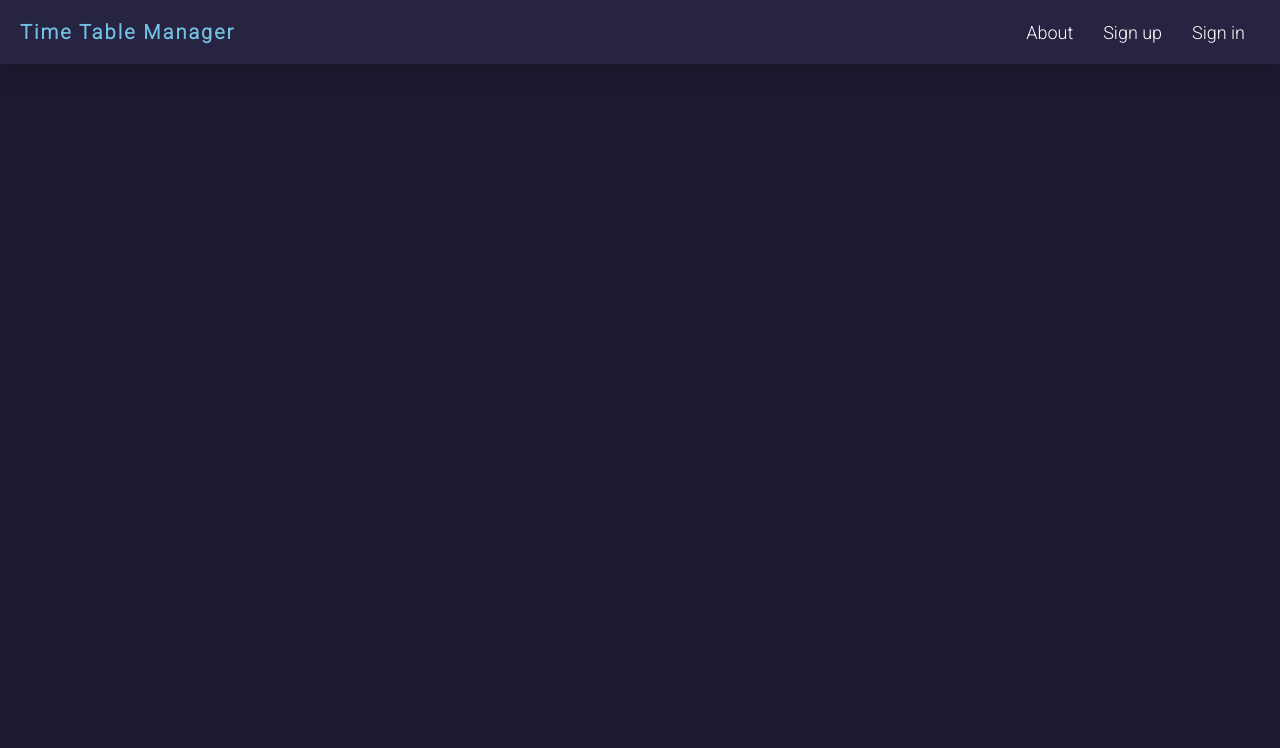
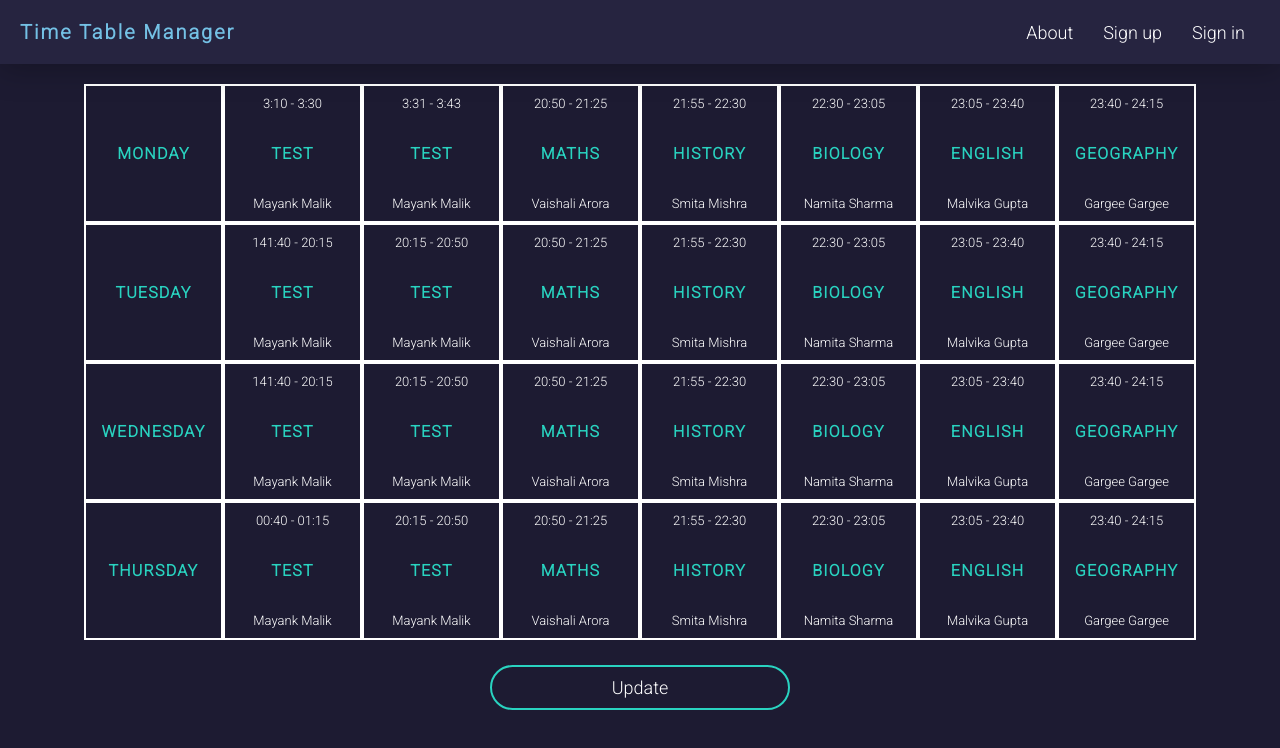
Before and after one commit to smeh09/time_saver_client, a React (Create React App) app: page /table in a window 1280 px wide. Shown: the top 748 px of the page. Built offline with nearby package versions, Linux system fonts and the light colour scheme.

Commit message:
frontend mostly done :)

```diff
--- a/src/App.js
+++ b/src/App.js
@@ -5,6 +5,7 @@ import {
 } from "react-router-dom";
 import Header from './components/Header';
 import Authenticate from './components/Authenticate';
+import Table from "./components/Table";
 
 function App() {
   return (
@@ -14,6 +15,7 @@ function App() {
         <Routes>
           <Route path='/' element={<></>} />
           <Route path='/authenticate' element={<Authenticate />} />
+          <Route path='/table' element={<Table />} />
         </Routes>
       </Router>
     </div>
--- a/src/components/Authenticate.js
+++ b/src/components/Authenticate.js
@@ -60,7 +60,7 @@ export default function Authenticate() {
               <>
                 <div className='authenticate-form-control'>
                   <div className='authenticate-form-control-input-label'>Full Name</div>
-                  <input type='text' className='authenticate-form-control-input' placeholder='Please enter your Email' value={signUpName} onChange={(e) => setSignUpName(e.target.value)} />
+                  <input type='text' className='authenticate-form-control-input' placeholder='Please enter your Name' value={signUpName} onChange={(e) => setSignUpName(e.target.value)} />
                 </div>
 
                 <div className='authenticate-form-control'>
--- /dev/null
+++ b/src/components/Table.js
@@ -0,0 +1,68 @@
+import React, { useState } from 'react';
+import './styles/table.css';
+
+const days = ['Monday', 'Tuesday', 'Wednesday', 'Thursday', 'Friday', 'Saturday', 'Sunday'];
+const date = new Date();
+const day = days[date.getDay() - 1];
+const hour = date.getHours();
+const mins = date.getMinutes();
+
+function formatTime(time) {
+  const formatted_time = time.split(':');
+  return formatted_time;
+}
+
+const isTaskNow = (d, time1, time2) => {
+
+  const formattedTime1 = formatTime(time1);
+  const formattedTime2 = formatTime(time2);
+
+  if (d !== day) return false;
+  if (hour < parseInt(formattedTime1[0]) || mins < parseInt(formattedTime1[1])) return false;
+  if (hour > parseInt(formattedTime2[0]) || (hour === parseInt(formattedTime2[0]) && mins > parseInt(formattedTime2[1]))) return false;
+  return true;
+}
+
+export default function Table() {
+
+  const table_sample_data = [
+    [
+      {'task': 'TEST', 'teacher': 'Mayank Malik', 'timings': ['3:10', '3:30']}, {'task': 'TEST', 'teacher': 'Mayank Malik', 'timings': ['3:31', '3:43']}, {'task': 'MATHS', 'teacher': 'Vaishali Arora', 'timings': ['20:50', '21:25']}, {'task': 'HISTORY', 'teacher': 'Smita Mishra', 'timings': ['21:55', '22:30']}, {'task': 'BIOLOGY', 'teacher': 'Namita Sharma', 'timings': ['22:30', '23:05']}, {'task': 'ENGLISH', 'teacher': 'Malvika Gupta', 'timings': ['23:05', '23:40']}, {'task': 'GEOGRAPHY', 'teacher': 'Gargee Gargee', 'timings': ['23:40', '24:15']}
+    ],
+    [
+      {'task': 'TEST', 'teacher': 'Mayank Malik', 'timings': ['141:40', '20:15']}, {'task': 'TEST', 'teacher': 'Mayank Malik', 'timings': ['20:15', '20:50']}, {'task': 'MATHS', 'teacher': 'Vaishali Arora', 'timings': ['20:50', '21:25']}, {'task': 'HISTORY', 'teacher': 'Smita Mishra', 'timings': ['21:55', '22:30']}, {'task': 'BIOLOGY', 'teacher': 'Namita Sharma', 'timings': ['22:30', '23:05']}, {'task': 'ENGLISH', 'teacher': 'Malvika Gupta', 'timings': ['23:05', '23:40']}, {'task': 'GEOGRAPHY', 'teacher': 'Gargee Gargee', 'timings': ['23:40', '24:15']}
+    ],
+    [
+      {'task': 'TEST', 'teacher': 'Mayank Malik', 'timings': ['141:40', '20:15']}, {'task': 'TEST', 'teacher': 'Mayank Malik', 'timings': ['20:15', '20:50']}, {'task': 'MATHS', 'teacher': 'Vaishali Arora', 'timings': ['20:50', '21:25']}, {'task': 'HISTORY', 'teacher': 'Smita Mishra', 'timings': ['21:55', '22:30']}, {'task': 'BIOLOGY', 'teacher': 'Namita Sharma', 'timings': ['22:30', '23:05']}, {'task': 'ENGLISH', 'teacher': 'Malvika Gupta', 'timings': ['23:05', '23:40']}, {'task': 'GEOGRAPHY', 'teacher': 'Gargee Gargee', 'timings': ['23:40', '24:15']}
+    ],
+    [
+      {'task': 'TEST', 'teacher': 'Mayank Malik', 'timings': ['00:40', '01:15']}, {'task': 'TEST', 'teacher': 'Mayank Malik', 'timings': ['20:15', '20:50']}, {'task': 'MATHS', 'teacher': 'Vaishali Arora', 'timings': ['20:50', '21:25']}, {'task': 'HISTORY', 'teacher': 'Smita Mishra', 'timings': ['21:55', '22:30']}, {'task': 'BIOLOGY', 'teacher': 'Namita Sharma', 'timings': ['22:30', '23:05']}, {'task': 'ENGLISH', 'teacher': 'Malvika Gupta', 'timings': ['23:05', '23:40']}, {'task': 'GEOGRAPHY', 'teacher': 'Gargee Gargee', 'timings': ['23:40', '24:15']}
+    ]
+  ];
+
+  return (
+    <div className='table-outer'>
+      <div className='table'>
+        {table_sample_data.map((row, i) => {
+          return (
+            <div className='day-row' key={i}>
+              <div className='day box'>{days[i].toUpperCase()}</div>
+              <div className='table-row'>
+                {row.map((task, j) => {
+                  return (
+                    <div key={j} className='table-task box' id={isTaskNow(days[i], task.timings[0], task.timings[1]) ? 'selected-box' : ''}>
+                      <div className='table-task-time'>{task.timings.map((time, i) => i === task.timings.length - 1 ? `${time}` : `${time} - `)}</div>
+                      <div className='table-task-name'>{task.task}</div>
+                      <div className='table-task-teacher'>{task.teacher}</div>
+                    </div>
+                  )
+                })}
+              </div>
+            </div>
+          )
+        })}
+      </div>
+      <button className='update-btn' onClick={() => window.location.reload()}>Update</button>
+    </div>
+  );
+}
--- a/src/components/styles/authenticate.css
+++ b/src/components/styles/authenticate.css
@@ -71,7 +71,7 @@ form {
   padding: 10px 15px;
   font-size: 18px;
   border-radius: 16rem;
-  color: black;
+  color: rgb(39, 39, 39);
   font-weight: bold;
   transform: translate(0, 25px);
   border: 5px solid #262440;
--- /dev/null
+++ b/src/components/styles/table.css
@@ -0,0 +1,89 @@
+.table-outer {
+  display: flex;
+  flex-direction: column;
+  justify-content: center;
+  align-items: center;
+}
+
+.table {
+  display: flex;
+  flex-direction: column;
+  margin-top: 20px;
+}
+
+.day-row {
+  display: flex;
+}
+
+.table-row {
+  display: flex;
+}
+
+.box {
+  width: 115px;
+  height: 115px;
+  border: 2px solid white;
+  display: flex;
+  flex-direction: column;
+  align-items: center;
+  padding: 10px;
+}
+
+.table-task {
+  justify-content: space-between;
+}
+
+.table-task-name, .day {
+  font-weight: bold;
+  letter-spacing: 1.2px;
+}
+
+.table-task-name {
+  color: #29D3C0;
+}
+
+.day {
+  justify-content: center;
+  color: #29D3C0;
+}
+
+#selected-box {
+  background-color: rgb(250, 250, 100);
+}
+
+#selected-box > .table-task-time, #selected-box >  .table-task-name, #selected-box > .table-task-teacher {
+  color: black;
+}
+
+#selected-box > .table-task-name {
+  color: black;
+  letter-spacing: normal;
+}
+
+.table-task-teacher, .table-task-time {
+  font-size: 13px;
+}
+
+.time {
+  display: none;
+}
+
+.update-btn {
+  outline: none;
+  background: transparent;
+  border: none;
+  width: 300px;
+  padding: 10px 15px;
+  font-size: 18px;
+  border-radius: 16rem;
+  color: white;
+  background: #1D1B32;
+  transform: translate(0, 25px);
+  border: 2.5px solid #29D3C0;
+  cursor: pointer;
+  transition: all 0.2s;
+}
+
+.update-btn:hover {
+  transform: translate(0, 20px);
+}
```
